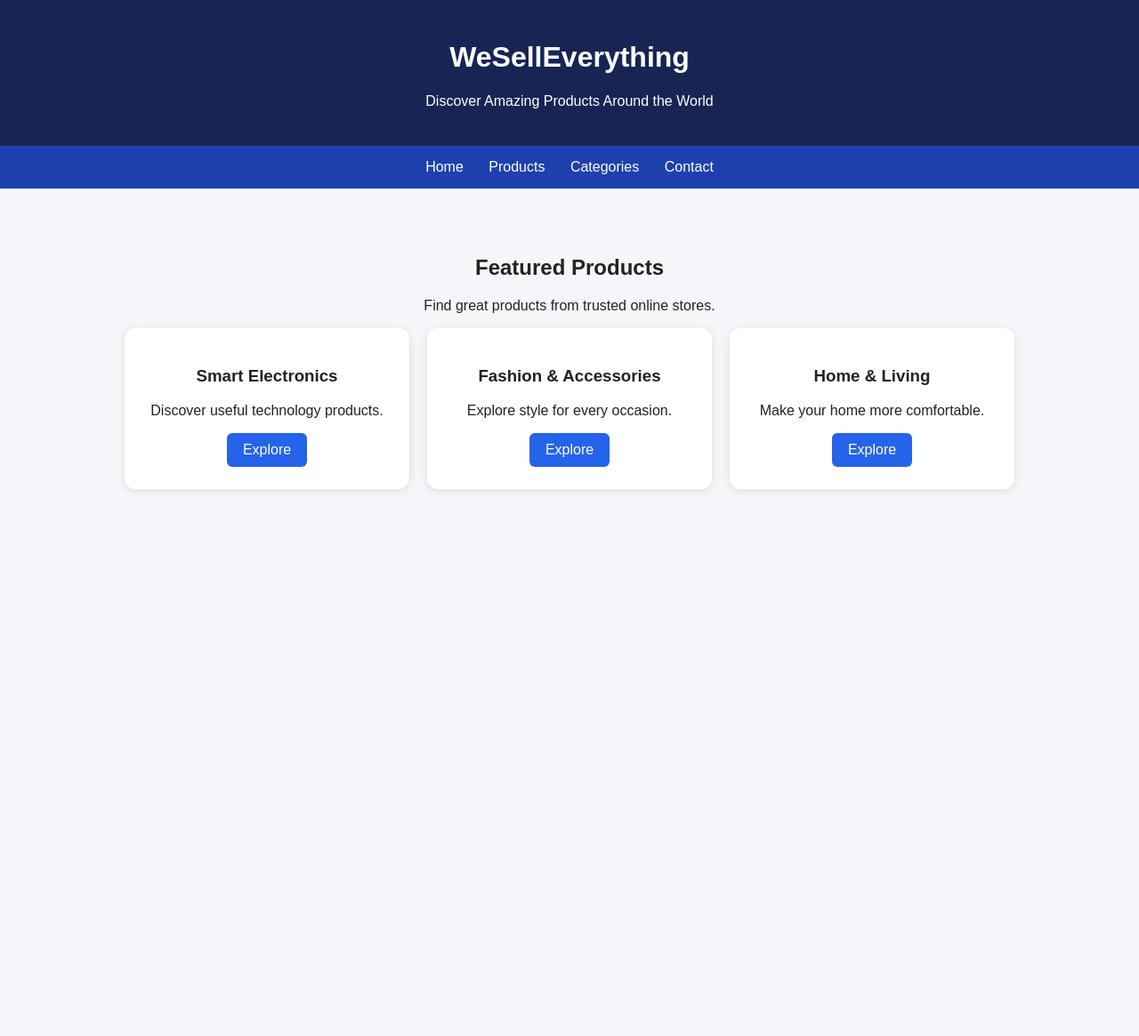
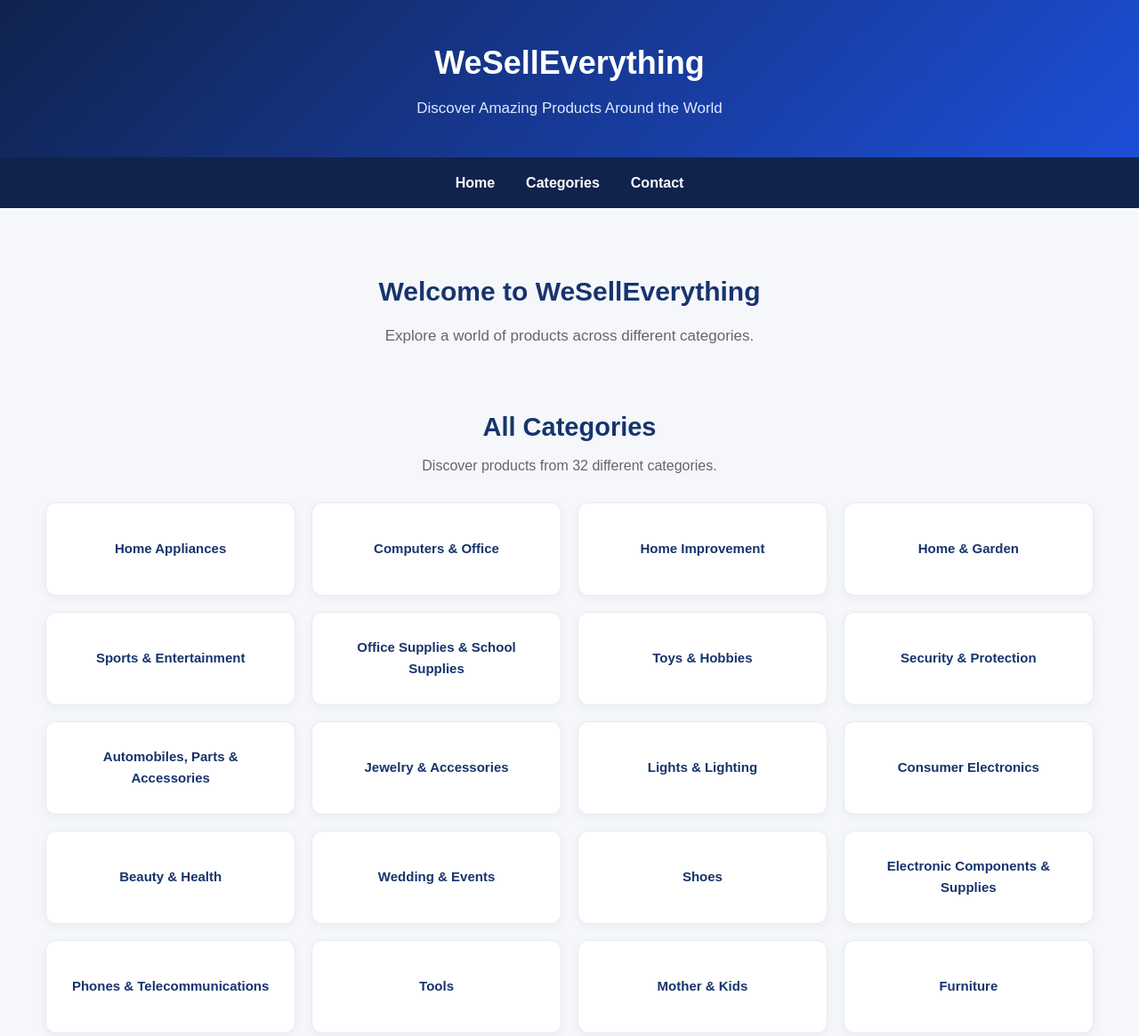
Before and after one commit to blackthanh391-gif/WeSellEverything, a plain HTML site: page index.html in a window 1280 px wide. Shown: the top 1165 px of the page at 89% size. Before the commit the page ends 800 px from the top, so only its background shows below. Drawn offline with Linux system fonts and the light colour scheme.

Commit message:
Remove featured products and add 32 categories

```diff
--- a/index.html
+++ b/index.html
@@ -4,91 +4,339 @@
 <head>
   <meta charset="UTF-8">
   <meta name="viewport" content="width=device-width, initial-scale=1.0">
-  <title>WeSellEverything</title>
+  <meta name="description" content="WeSellEverything - Discover amazing products around the world.">
+  <title>WeSellEverything | Discover Amazing Products</title>
+
   <style>
+    * {
+      margin: 0;
+      padding: 0;
+      box-sizing: border-box;
+    }
+
+    html {
+      scroll-behavior: smooth;
+    }
+
     body {
-      margin: 0;
-      font-family: Arial, sans-serif;
-      background: #f5f6fa;
+      font-family: Arial, Helvetica, sans-serif;
+      background: #f5f7fb;
       color: #222;
+      line-height: 1.6;
     }
+
+    /* Header */
     header {
-      background: #172554;
+      background: linear-gradient(135deg, #10234d, #1d4ed8);
       color: white;
-      padding: 25px;
+      text-align: center;
+      padding: 42px 20px;
+    }
+
+    header h1 {
+      font-size: 36px;
+      margin-bottom: 8px;
+    }
+
+    header p {
+      font-size: 17px;
+      color: #e0eaff;
+    }
+
+    /* Navigation */
+    nav {
+      background: #10234d;
+      display: flex;
+      justify-content: center;
+      align-items: center;
+      gap: 35px;
+      padding: 16px 20px;
+      position: sticky;
+      top: 0;
+      z-index: 100;
+    }
+
+    nav a {
+      color: white;
+      text-decoration: none;
+      font-size: 16px;
+      font-weight: bold;
+    }
+
+    nav a:hover {
+      color: #facc15;
+    }
+
+    /* Main content */
+    main {
+      max-width: 1200px;
+      width: 92%;
+      margin: 35px auto;
+    }
+
+    /* Welcome section */
+    .welcome {
+      text-align: center;
+      padding: 35px 15px;
+      margin-bottom: 30px;
+    }
+
+    .welcome h2 {
+      color: #17346d;
+      font-size: 30px;
+      margin-bottom: 12px;
+    }
+
+    .welcome p {
+      color: #666;
+      font-size: 17px;
+    }
+
+    /* Categories */
+    #categories {
+      scroll-margin-top: 80px;
+    }
+
+    .section-heading {
+      text-align: center;
+      margin-bottom: 28px;
+    }
+
+    .section-heading h2 {
+      font-size: 29px;
+      color: #17346d;
+      margin-bottom: 8px;
+    }
+
+    .section-heading p {
+      color: #666;
+    }
+
+    .category-grid {
+      display: grid;
+      grid-template-columns: repeat(4, 1fr);
+      gap: 18px;
+    }
+
+    .category-card {
+      display: flex;
+      align-items: center;
+      justify-content: center;
+      min-height: 105px;
+      padding: 18px;
+      background: white;
+      border: 1px solid #e5eaf3;
+      border-radius: 12px;
+      box-shadow: 0 3px 12px rgba(0, 0, 0, 0.05);
+      text-align: center;
+      font-size: 15px;
+      font-weight: bold;
+      color: #17346d;
+      transition: 0.25s ease;
+    }
+
+    .category-card:hover {
+      transform: translateY(-5px);
+      border-color: #2563eb;
+      box-shadow: 0 7px 18px rgba(37, 99, 235, 0.13);
+    }
+
+    /* Contact */
+    #contact {
+      scroll-margin-top: 80px;
+      margin-top: 55px;
+      padding: 40px 20px;
+      background: white;
+      border-radius: 12px;
+      text-align: center;
+      box-shadow: 0 3px 12px rgba(0, 0, 0, 0.05);
+    }
+
+    #contact h2 {
+      color: #17346d;
+      font-size: 28px;
+      margin-bottom: 12px;
+    }
+
+    #contact p {
+      color: #666;
+    }
+
+    /* Footer */
+    footer {
+      margin-top: 50px;
+      padding: 25px 15px;
+      background: #10234d;
+      color: white;
       text-align: center;
     }
-    nav {
-      background: #1e40af;
-      padding: 15px;
-      text-align: center;
+
+    footer p {
+      font-size: 14px;
     }
-    nav a {
-      color: white;
-      margin: 12px;
-      text-decoration: none;
+
+    /* Tablet */
+    @media (max-width: 900px) {
+      .category-grid {
+        grid-template-columns: repeat(3, 1fr);
+      }
     }
-    main {
-      max-width: 1000px;
-      margin: 35px auto;
-      padding: 20px;
-      text-align: center;
+
+    /* Mobile */
+    @media (max-width: 600px) {
+      header {
+        padding: 30px 15px;
+      }
+
+      header h1 {
+        font-size: 28px;
+      }
+
+      nav {
+        gap: 22px;
+        padding: 14px 10px;
+      }
+
+      nav a {
+        font-size: 14px;
+      }
+
+      .welcome h2 {
+        font-size: 25px;
+      }
+
+      .category-grid {
+        grid-template-columns: repeat(2, 1fr);
+        gap: 12px;
+      }
+
+      .category-card {
+        min-height: 95px;
+        padding: 12px;
+        font-size: 13px;
+      }
     }
-    .products {
-      display: grid;
-      grid-template-columns: repeat(auto-fit, minmax(220px, 1fr));
-      gap: 20px;
-    }
-    .product {
-      background: white;
-      padding: 25px;
-      border-radius: 12px;
-      box-shadow: 0 2px 10px #ddd;
-    }
-    .product a {
-      display: inline-block;
-      background: #2563eb;
-      color: white;
-      padding: 10px 18px;
-      border-radius: 6px;
-      text-decoration: none;
+
+    @media (max-width: 350px) {
+      .category-grid {
+        grid-template-columns: 1fr;
+      }
     }
   </style>
 </head>
+
 <body>
-  <header>
+
+  <!-- Website Header -->
+  <header id="home">
     <h1>WeSellEverything</h1>
     <p>Discover Amazing Products Around the World</p>
   </header>
 
+  <!-- Main Navigation -->
   <nav>
-    <a href="#">Home</a>
-    <a href="#">Products</a>
-    <a href="#">Categories</a>
-    <a href="#">Contact</a>
+    <a href="#home">Home</a>
+    <a href="#categories">Categories</a>
+    <a href="#contact">Contact</a>
   </nav>
 
   <main>
-    <h2>Featured Products</h2>
-    <p>Find great products from trusted online stores.</p>
 
-    <div class="products">
-      <div class="product">
-        <h3>Smart Electronics</h3>
-        <p>Discover useful technology products.</p>
-        <a href="#">Explore</a>
+    <!-- Welcome -->
+    <section class="welcome">
+      <h2>Welcome to WeSellEverything</h2>
+      <p>Explore a world of products across different categories.</p>
+    </section>
+
+    <!-- All 32 Categories -->
+    <section id="categories">
+
+      <div class="section-heading">
+        <h2>All Categories</h2>
+        <p>Discover products from 32 different categories.</p>
       </div>
-      <div class="product">
-        <h3>Fashion & Accessories</h3>
-        <p>Explore style for every occasion.</p>
-        <a href="#">Explore</a>
+
+      <div class="category-grid">
+
+        <div class="category-card">Home Appliances</div>
+
+        <div class="category-card">Computers & Office</div>
+
+        <div class="category-card">Home Improvement</div>
+
+        <div class="category-card">Home & Garden</div>
+
+        <div class="category-card">Sports & Entertainment</div>
+
+        <div class="category-card">Office Supplies & School Supplies</div>
+
+        <div class="category-card">Toys & Hobbies</div>
+
+        <div class="category-card">Security & Protection</div>
+
+        <div class="category-card">Automobiles, Parts & Accessories</div>
+
+        <div class="category-card">Jewelry & Accessories</div>
+
+        <div class="category-card">Lights & Lighting</div>
+
+        <div class="category-card">Consumer Electronics</div>
+
+        <div class="category-card">Beauty & Health</div>
+
+        <div class="category-card">Wedding & Events</div>
+
+        <div class="category-card">Shoes</div>
+
+        <div class="category-card">Electronic Components & Supplies</div>
+
+        <div class="category-card">Phones & Telecommunications</div>
+
+        <div class="category-card">Tools</div>
+
+        <div class="category-card">Mother & Kids</div>
+
+        <div class="category-card">Furniture</div>
+
+        <div class="category-card">Watches</div>
+
+        <div class="category-card">Luggage & Bags</div>
+
+        <div class="category-card">Underwear</div>
+
+        <div class="category-card">Virtual Products</div>
+
+        <div class="category-card">Business & Industrial</div>
+
+        <div class="category-card">Women's Clothing</div>
+
+        <div class="category-card">Men's Clothing</div>
+
+        <div class="category-card">Apparel Accessories</div>
+
+        <div class="category-card">Hair Extensions & Wigs</div>
+
+        <div class="category-card">Books & Cultural Goods</div>
+
+        <div class="category-card">Unique & Special-Use Products</div>
+
+        <div class="category-card">Motorcycle Equipment & Parts</div>
+
       </div>
-      <div class="product">
-        <h3>Home & Living</h3>
-        <p>Make your home more comfortable.</p>
-        <a href="#">Explore</a>
-      </div>
-    </div>
+    </section>
+
+    <!-- Contact -->
+    <section id="contact">
+      <h2>Contact Us</h2>
+      <p>Have a question? We will provide our contact information here.</p>
+    </section>
+
   </main>
+
+  <!-- Footer -->
+  <footer>
+    <p>&copy; 2026 WeSellEverything. All rights reserved.</p>
+  </footer>
+
 </body>
 </html>
```
